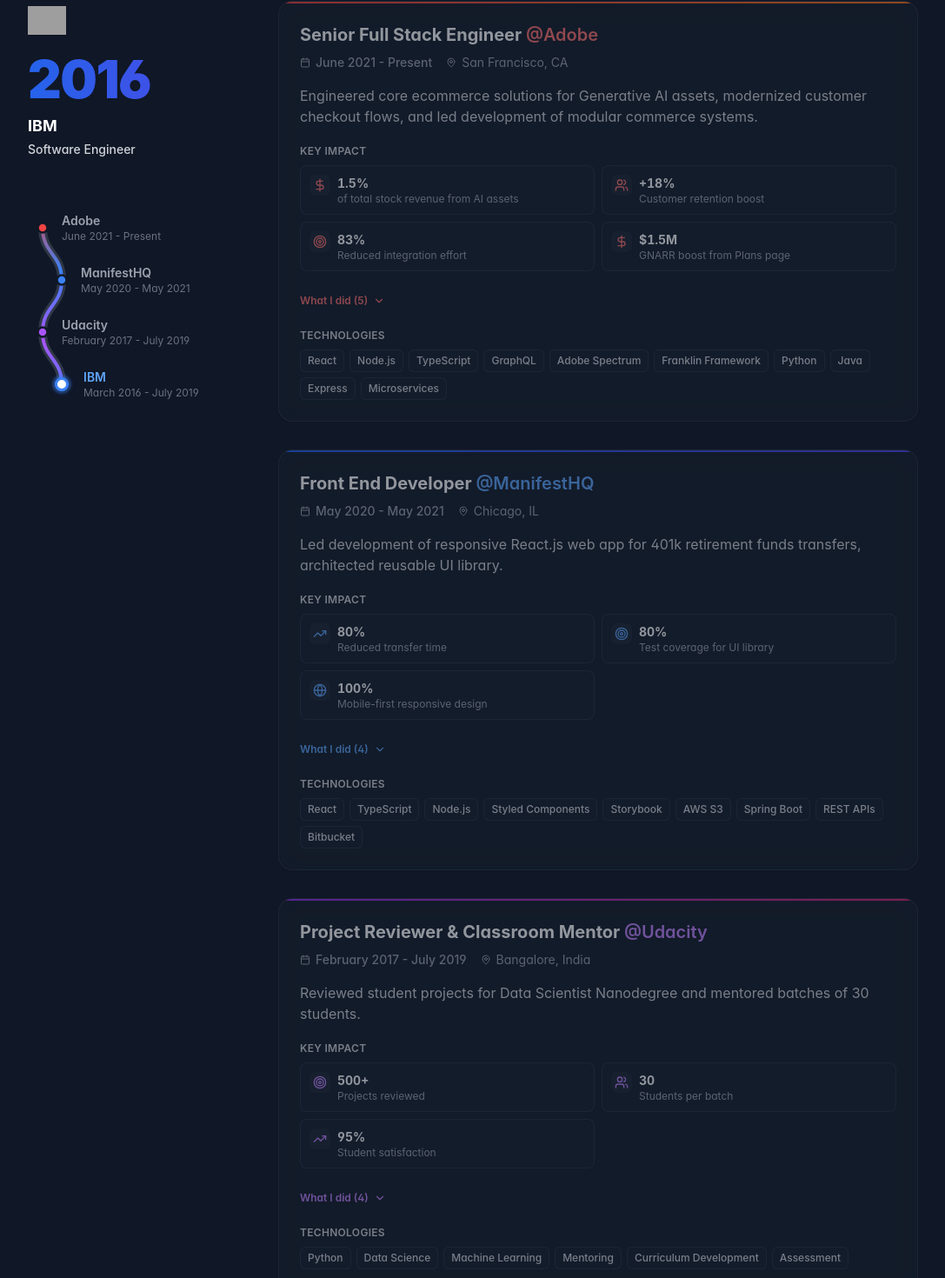
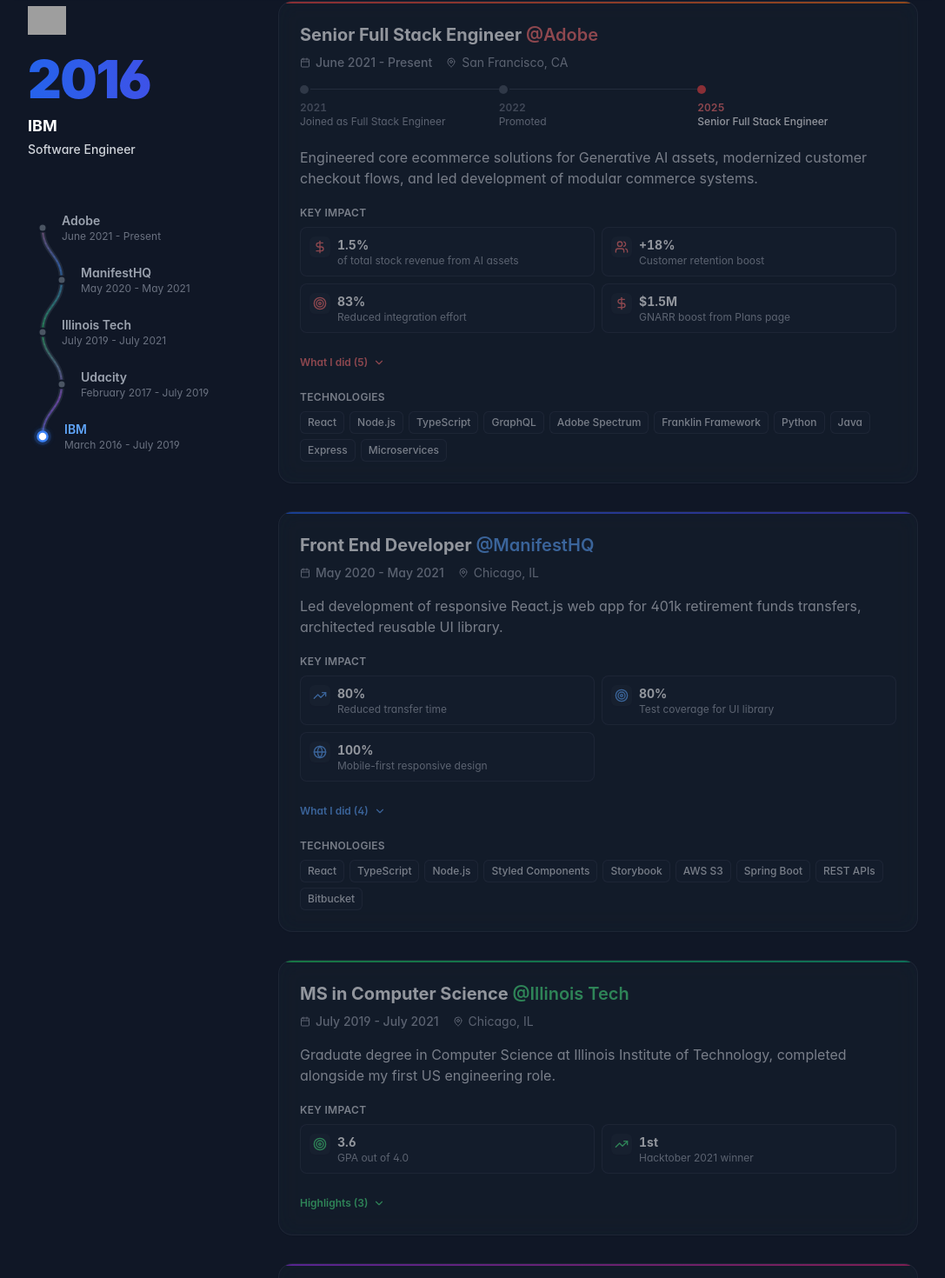
Before and after one commit to arsaikia/portfolio_v2.0, a React (Vite) app: page / in a window 1280 px wide. Shown: the part 1159-2629 px from the top of the page at 87% size, without its empty margins (96-1183 px from the left). Built offline with nearby package versions, Linux system fonts and the light colour scheme; grey boxes are pictures that could not be loaded; a web font is replaced by a local one.

Commit message:
feat(timeline): Adobe role steps, MS in CS entry, calmer road

```diff
--- a/src/components/Timeline.tsx
+++ b/src/components/Timeline.tsx
@@ -453,15 +453,15 @@
           </filter>
         </defs>
 
-        {/* Asphalt + lane markings */}
-        <path d={d} fill="none" strokeWidth={10} strokeLinecap="round" className="stroke-gray-200 dark:stroke-gray-700/80" />
+        {/* Road: faint track with a dotted centre line */}
+        <path d={d} fill="none" strokeWidth={6} strokeLinecap="round" className="stroke-gray-200/70 dark:stroke-gray-700/50" />
         <path
           d={d}
           fill="none"
-          strokeWidth={1.25}
-          strokeDasharray="3 6"
+          strokeWidth={1}
+          strokeDasharray="1 5"
           strokeLinecap="round"
-          className="stroke-white/90 dark:stroke-gray-900/80"
+          className="stroke-gray-400/60 dark:stroke-gray-500/50"
         />
 
         {/* Travelled trail (dash offset driven from the rAF loop) */}
@@ -470,7 +470,8 @@
           d={d}
           fill="none"
           stroke={`url(#${gradientId})`}
-          strokeWidth={4}
+          strokeOpacity={0.45}
+          strokeWidth={2.5}
           strokeLinecap="round"
           strokeDasharray="10000"
           strokeDashoffset="10000"
@@ -480,19 +481,18 @@
         {items.map((item, i) => {
           const hex = getAccent(item.accent).hex
           const isActive = i === activeIndex
-          const passed = i <= progress + 0.001
           return (
             <g key={item.id} transform={`translate(${stopX(i)} ${stopY(i)})`}>
               <circle
-                r={isActive ? 11 : 0}
+                r={isActive ? 10 : 0}
                 fill={hex}
-                opacity={0.18}
+                opacity={0.14}
                 style={{ transition: reduced ? 'none' : `r 420ms ${EASE_STATE}` }}
               />
               <circle
-                r={5.5}
-                fill={passed ? hex : 'currentColor'}
-                strokeWidth={2.5}
+                r={4.5}
+                fill={isActive ? hex : 'currentColor'}
+                strokeWidth={2}
                 className="text-gray-300 dark:text-gray-600 stroke-gray-50 dark:stroke-gray-900"
                 style={{ transition: reduced ? 'none' : `fill 320ms ${EASE_STATE}` }}
               />
@@ -503,23 +503,17 @@
         {/* Travelling marker */}
         <g ref={markerRef} transform={`translate(${stopX(0)} ${stopY(0)})`}>
           <circle
-            r={9}
+            r={8}
             fill={activeHex}
-            opacity={0.55}
+            opacity={0.3}
             filter={`url(#${glowId})`}
             style={{ transition: reduced ? 'none' : `fill 420ms ${EASE_STATE}` }}
           />
-          {!reduced && (
-            <circle r={7} fill="none" stroke={activeHex} strokeWidth={1.5} opacity={0.6}>
-              <animate attributeName="r" values="7;14" dur="1.8s" repeatCount="indefinite" />
-              <animate attributeName="opacity" values="0.6;0" dur="1.8s" repeatCount="indefinite" />
-            </circle>
-          )}
           <circle
-            r={6.5}
+            r={5.5}
             fill="white"
             stroke={activeHex}
-            strokeWidth={3}
+            strokeWidth={2.5}
             style={{ transition: reduced ? 'none' : `stroke 420ms ${EASE_STATE}` }}
           />
         </g>
@@ -672,6 +666,44 @@
           </span>
         </div>
 
+        {item.progression && item.progression.length > 1 && (
+          <ol className="flex items-start mb-5 list-none" aria-label={`Roles at ${item.company}`}>
+            {item.progression.map((step, i, steps) => {
+              const isLast = i === steps.length - 1
+              return (
+                <li key={step.year} className="relative flex-1 min-w-0 pr-3">
+                  {!isLast && (
+                    <span
+                      className="absolute left-3 right-0 top-[4px] h-px bg-gray-200 dark:bg-gray-700"
+                      aria-hidden="true"
+                    />
+                  )}
+                  <span
+                    className={`relative block w-2.5 h-2.5 rounded-full ${
+                      isLast ? accent.dot : 'bg-gray-300 dark:bg-gray-600'
+                    }`}
+                    aria-hidden="true"
+                  />
+                  <span
+                    className={`block mt-2 text-xs font-semibold tabular-nums ${
+                      isLast ? accent.text : 'text-gray-400 dark:text-gray-500'
+                    }`}
+                  >
+                    {step.year}
+                  </span>
+                  <span
+                    className={`block text-xs leading-snug ${
+                      isLast ? 'text-gray-900 dark:text-white font-medium' : 'text-gray-500 dark:text-gray-400'
+                    }`}
+                  >
+                    {step.title}
+                  </span>
+                </li>
+              )
+            })}
+          </ol>
+        )}
+
         <p className="text-sm sm:text-base text-gray-600 dark:text-gray-300 leading-relaxed mb-5">
           {item.description}
         </p>
@@ -716,7 +748,7 @@
           aria-controls={panelId}
           className={`group inline-flex items-center gap-1.5 text-xs font-semibold ${accent.text} rounded-md mb-1 focus-visible:outline-none focus-visible:ring-2 focus-visible:ring-blue-500 focus-visible:ring-offset-2 dark:focus-visible:ring-offset-gray-800`}
         >
-          {open ? 'Hide what I did' : `What I did (${item.responsibilities.length})`}
+          {open ? 'Hide details' : `${item.type === 'education' ? 'Highlights' : 'What I did'} (${item.responsibilities.length})`}
           <ChevronDown
             className="w-3.5 h-3.5"
             aria-hidden="true"
@@ -756,6 +788,8 @@
         </div>
 
         {/* Technologies */}
+        {item.technologies.length > 0 && (
+          <>
             <h4 className="text-xs font-semibold text-gray-700 dark:text-gray-300 uppercase tracking-wide mt-5 mb-2">
               Technologies
             </h4>
@@ -771,6 +805,8 @@
                 </li>
               ))}
             </ul>
+          </>
+        )}
       </article>
     </li>
   )
--- a/src/data/experience.ts
+++ b/src/data/experience.ts
@@ -23,6 +23,8 @@
   type: 'work' | 'education'
   color: string
   accent: string
+  /** Role changes within the same company, oldest first. */
+  progression?: { title: string; year: string }[]
 }
 
 export const experience: ExperienceEntry[] = [
@@ -50,7 +52,12 @@
     technologies: ['React', 'Node.js', 'TypeScript', 'GraphQL', 'Adobe Spectrum', 'Franklin Framework', 'Python', 'Java', 'Express', 'Microservices'],
     type: 'work',
     color: 'from-red-500 to-orange-500',
-    accent: 'red'
+    accent: 'red',
+    progression: [
+      { title: 'Joined as Full Stack Engineer', year: '2021' },
+      { title: 'Promoted', year: '2022' },
+      { title: 'Senior Full Stack Engineer', year: '2025' }
+    ]
   },
   {
     id: 'manifesthq',
@@ -75,6 +82,28 @@
     type: 'work',
     color: 'from-blue-600 to-indigo-600',
     accent: 'blue'
+  },
+  {
+    id: 'iit',
+    title: 'MS in Computer Science',
+    company: 'Illinois Tech',
+    period: 'July 2019 - July 2021',
+    year: '2019',
+    location: 'Chicago, IL',
+    description: 'Graduate degree in Computer Science at Illinois Institute of Technology, completed alongside my first US engineering role.',
+    achievements: [
+      { metric: '3.6', description: 'GPA out of 4.0', iconName: 'Target' },
+      { metric: '1st', description: 'Hacktober 2021 winner', iconName: 'TrendingUp' }
+    ],
+    responsibilities: [
+      { text: 'Completed an MS in Computer Science at Illinois Institute of Technology with a 3.6/4.0 GPA', iconName: 'Target' },
+      { text: 'Won Hacktober 2021, hosted by Code Platoon and Illinois Joining Forces (IJF)', iconName: 'TrendingUp' },
+      { text: 'Started as a Front End Developer at ManifestHQ while completing the degree', iconName: 'Code' }
+    ],
+    technologies: [],
+    type: 'education',
+    color: 'from-green-500 to-emerald-500',
+    accent: 'green'
   },
   {
     id: 'udacity',
```
Lines whose indentation alone changed are shown as unchanged.
